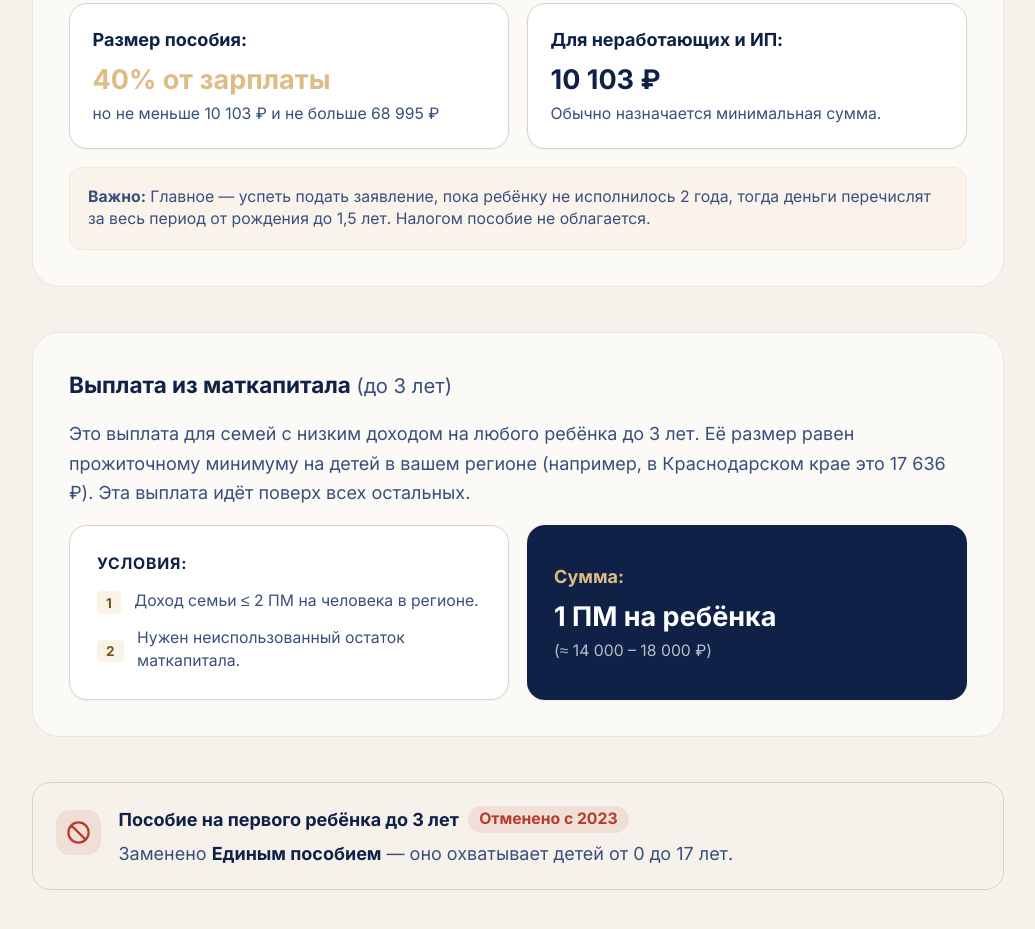
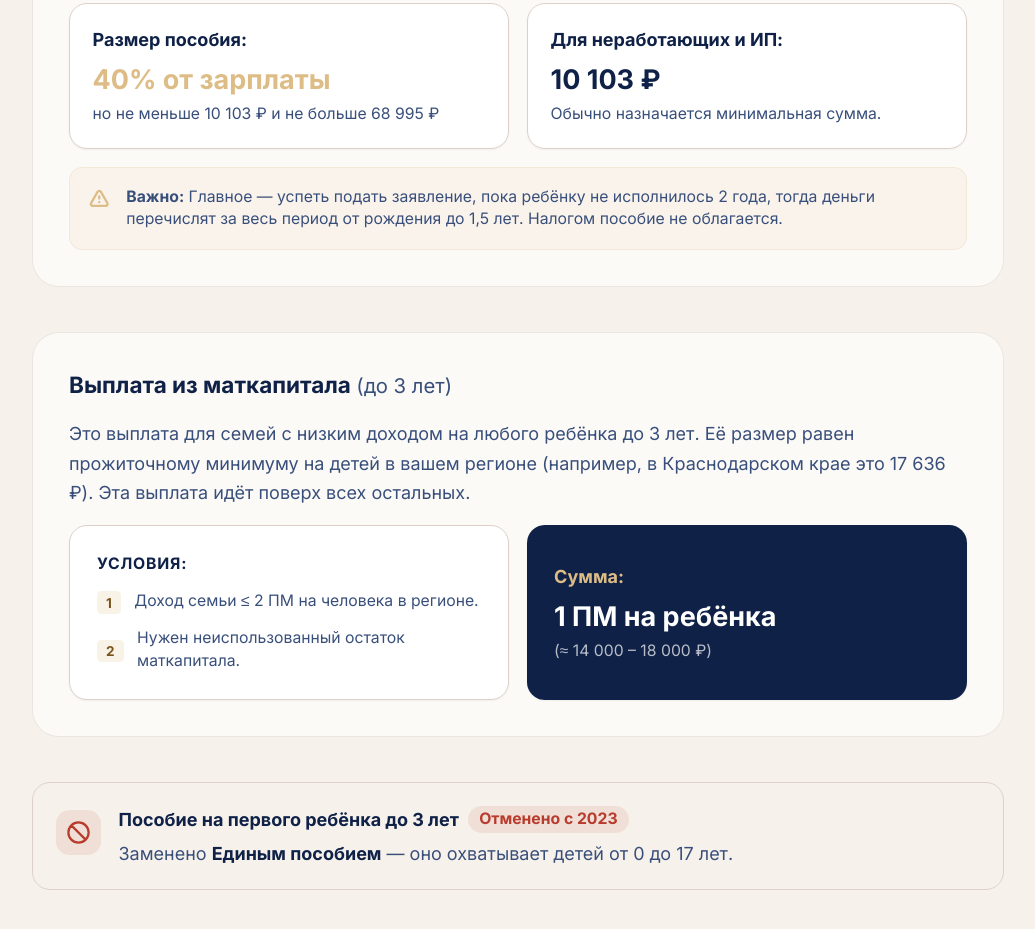
Before and after one commit to ai470/children-guide, a plain HTML site: page index.html in a window 1280 px wide. Shown: the part 4442-5371 px from the top of the page, without its empty margins (122-1157 px from the left). Drawn offline with nearby package versions, Linux system fonts and the light colour scheme.

Commit message:
Auto deploy commit: children-guide

```diff
--- a/index.html
+++ b/index.html
@@ -386,10 +386,17 @@
                             <p class="text-sm text-secondary mt-1">Обычно назначается минимальная сумма.</p>
                         </div>
                     </div>
-                    <p class="text-sm text-secondary mt-4 bg-accent/10 p-4 rounded-xl border border-accent/20">
-                        <strong>Важно:</strong> Главное — успеть подать заявление, пока ребёнку не исполнилось 2 года,
-                        тогда деньги перечислят за весь период от рождения до 1,5 лет. Налогом пособие не облагается.
-                    </p>
+                    <div class="text-sm text-secondary mt-4 bg-accent/10 p-4 rounded-xl border border-accent/20 flex gap-3.5 items-start">
+                        <div class="text-accent shrink-0 mt-0.5">
+                            <svg class="w-5 h-5" fill="none" stroke="currentColor" stroke-width="2.5" viewBox="0 0 24 24" xmlns="http://www.w3.org/2000/svg">
+                                <path stroke-linecap="round" stroke-linejoin="round" d="M12 9v2m0 4h.01m-6.938 4h13.856c1.54 0 2.502-1.667 1.732-3L13.732 4c-.77-1.333-2.694-1.333-3.464 0L3.34 16c-.77 1.333.192 3 1.732 3z"></path>
+                            </svg>
+                        </div>
+                        <div>
+                            <strong>Важно:</strong> Главное — успеть подать заявление, пока ребёнку не исполнилось 2 года,
+                            тогда деньги перечислят за весь период от рождения до 1,5 лет. Налогом пособие не облагается.
+                        </div>
+                    </div>
                 </article>
 
                 <!-- 3.2 -->
```
